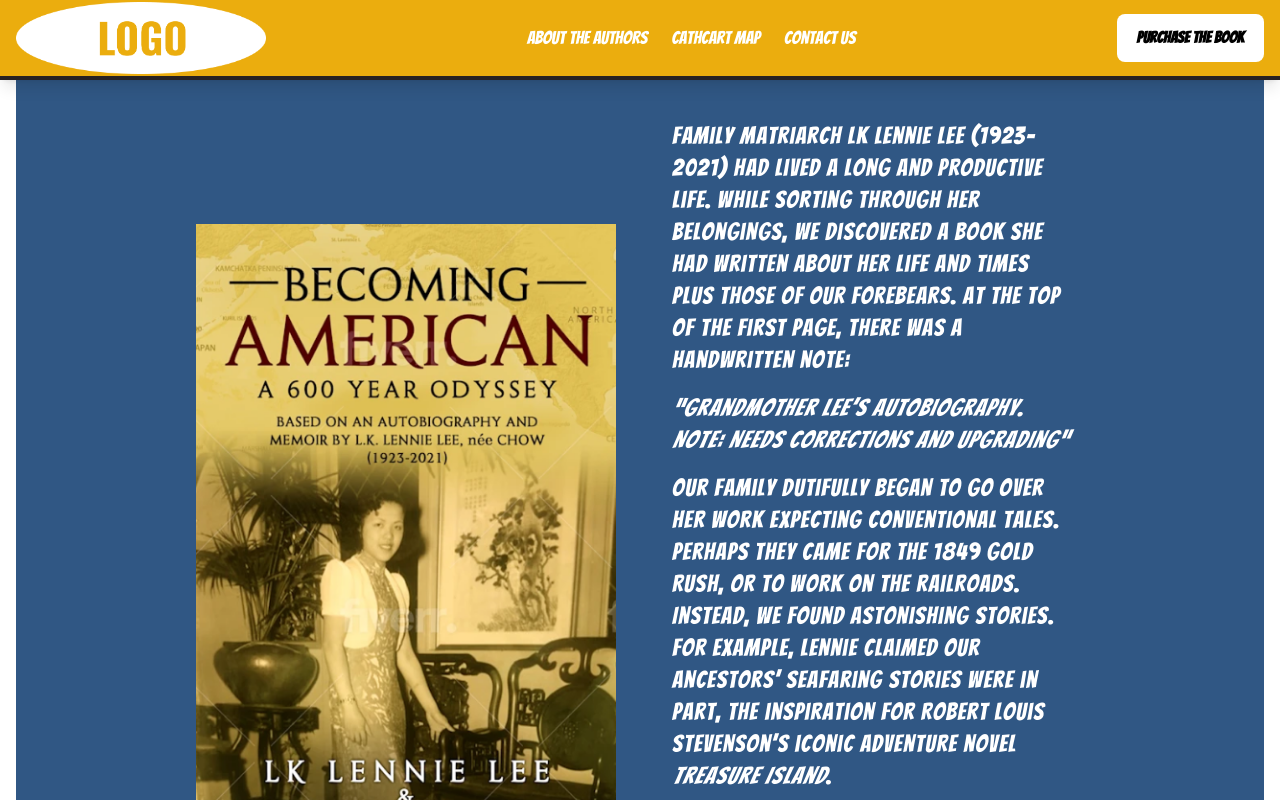
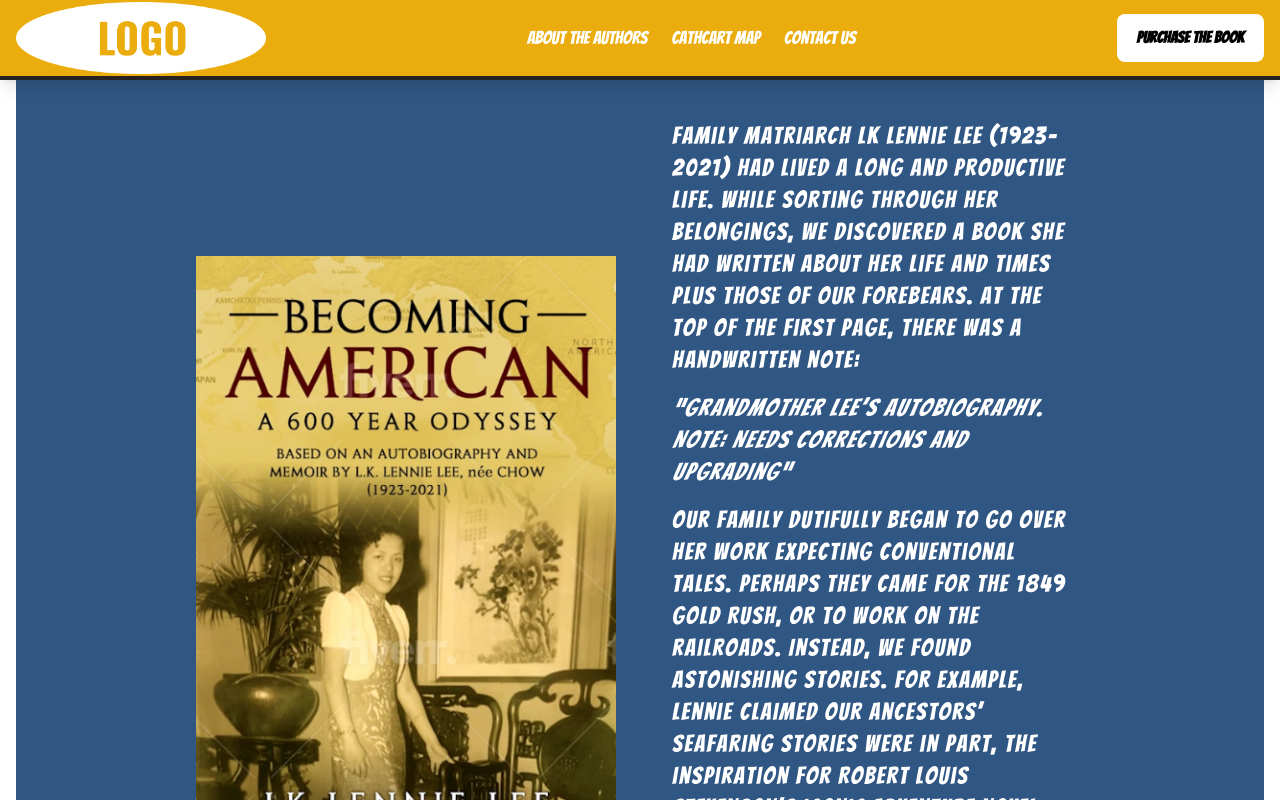
Before and after one commit to alison2686/book-map, a Next.js app: page / in a window 1280 px wide. Shown: the top 800 px of the page. Built offline with nearby package versions, Linux system fonts and the light colour scheme.

Commit message:
credit section padding

```diff
--- a/src/components/hero/index.tsx
+++ b/src/components/hero/index.tsx
@@ -36,7 +36,7 @@ export default function Hero() {
             </div>
             {/* Text column */}
             <div className='flex flex-col justify-center items-center lg:items-start'>
-              <h4 className='hero-text text-lg sm:text-xl md:text-2xl leading-relaxed'>
+              <h4 className='hero-text text-lg sm:text-xl md:text-2xl'>
                 Family Matriarch LK Lennie Lee (1923-2021) had lived a long and
                 productive life. While sorting through her belongings, we
                 discovered a book she had written about her life and times plus
--- a/src/components/map/PlainMap.tsx
+++ b/src/components/map/PlainMap.tsx
@@ -108,7 +108,7 @@ const MapImage = () => {
             </button>
           </Link>
           {/* Credit Section */}
-          <p className='text-md text-gray-600 mt-4'>
+          <p className='text-md text-gray-600 p-4'>
             Images courtesy of Schein and Schein Inc.
           </p>
         </div>
--- a/tailwind.config.js
+++ b/tailwind.config.js
@@ -140,7 +140,7 @@ module.exports = {
           maxWidth: '38rem',
           fontSize: '1.20rem',
           lineHeight: '1.625rem',
-          letterSpacing: '0.05em',
+          letterSpacing: '0.075em',
           textAlign: 'left',
           // marginTop: '1.25rem',
           padding: '0.5rem',
```
